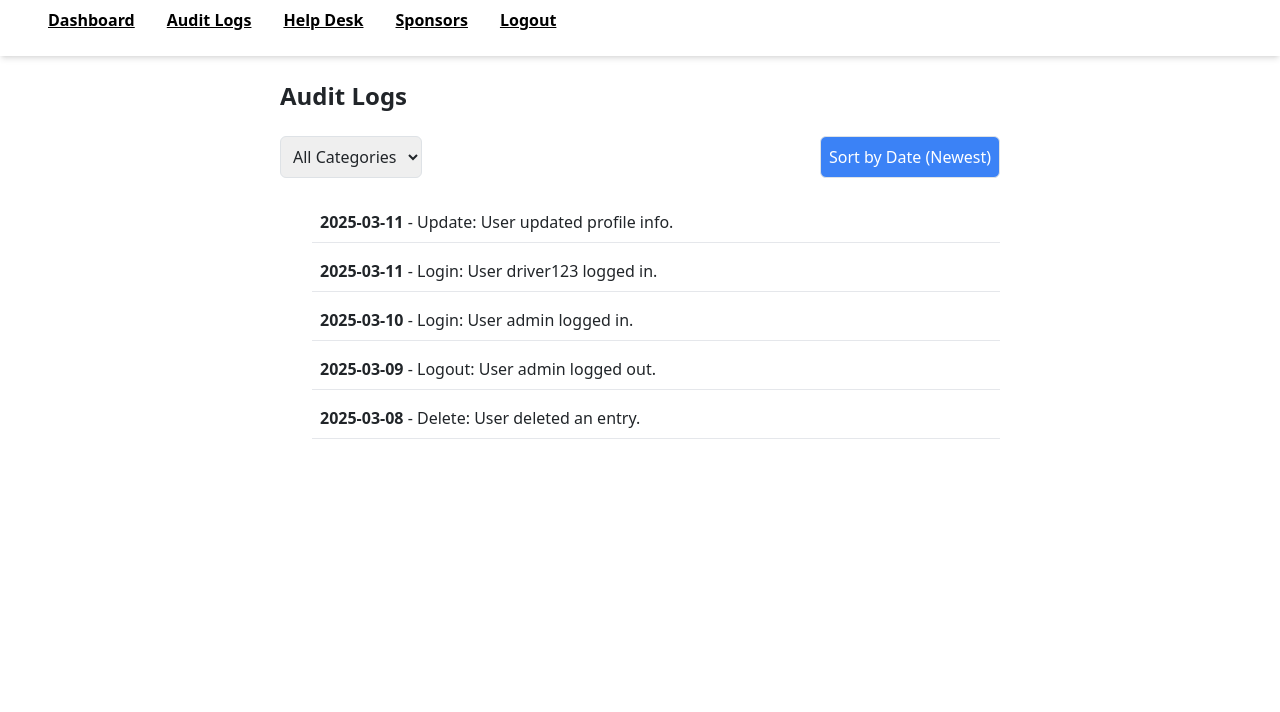
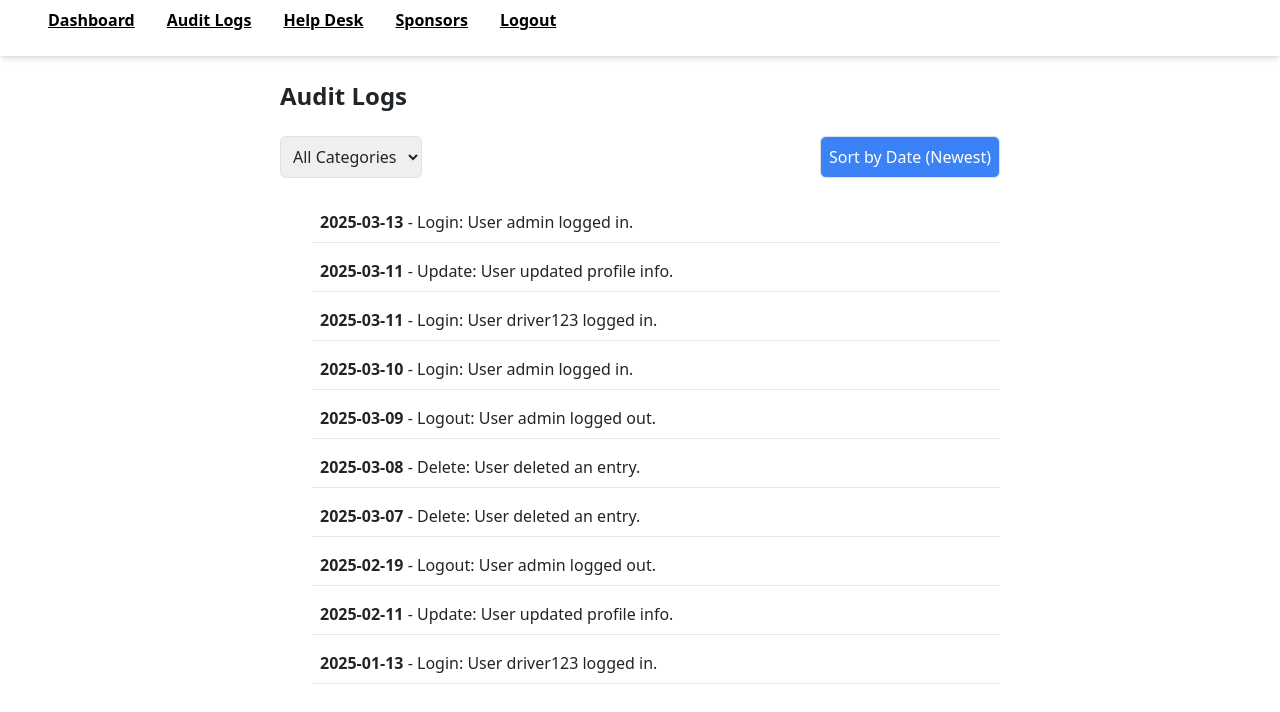
Before and after one commit to dhlittl/newrepo, a Next.js app: page /pages/admin/logs in a window 1280 px wide. Shown: the top 712 px of the page. Built offline with nearby package versions, Linux system fonts and the light colour scheme; no server answers; what aws-amplify would draw is missing.

Commit message:
Modify the dummy data

```diff
--- a/app/pages/admin/logs/page.js
+++ b/app/pages/admin/logs/page.js
@@ -6,7 +6,12 @@ const dummyLogs = [
   { id: 2, date: "2025-03-11", category: "Update", description: "User updated profile info." },
   { id: 3, date: "2025-03-09", category: "Logout", description: "User admin logged out." },
   { id: 4, date: "2025-03-08", category: "Delete", description: "User deleted an entry." },
-  { id: 5, date: "2025-03-11", category: "Login", description: "User driver123 logged in." }
+  { id: 5, date: "2025-03-11", category: "Login", description: "User driver123 logged in." },
+  { id: 6, date: "2025-03-13", category: "Login", description: "User admin logged in." },
+  { id: 7, date: "2025-02-11", category: "Update", description: "User updated profile info." },
+  { id: 8, date: "2025-02-19", category: "Logout", description: "User admin logged out." },
+  { id: 9, date: "2025-03-07", category: "Delete", description: "User deleted an entry." },
+  { id: 10, date: "2025-01-13", category: "Login", description: "User driver123 logged in." }
 ];
 
 export default function Logs() {
```
